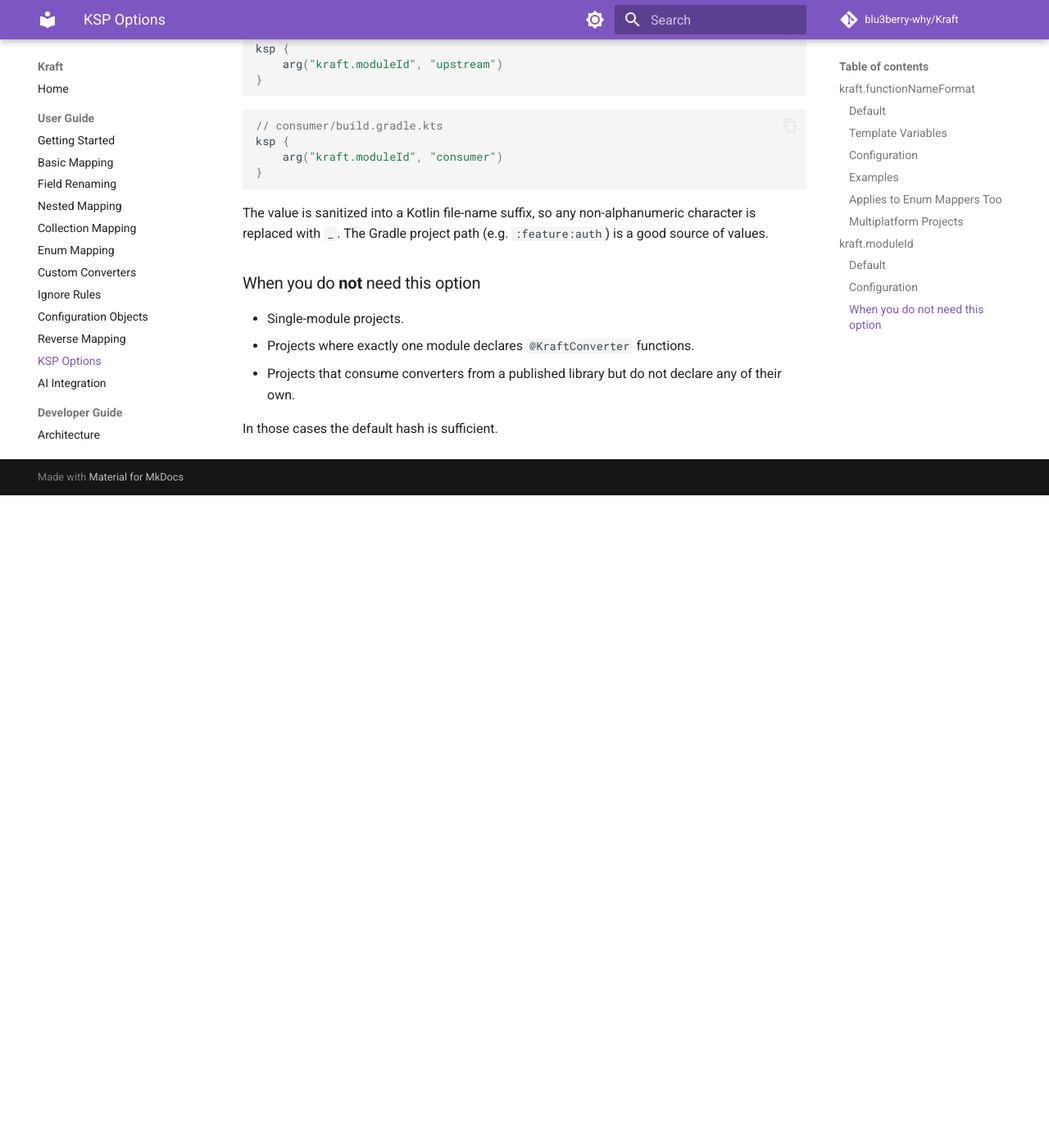
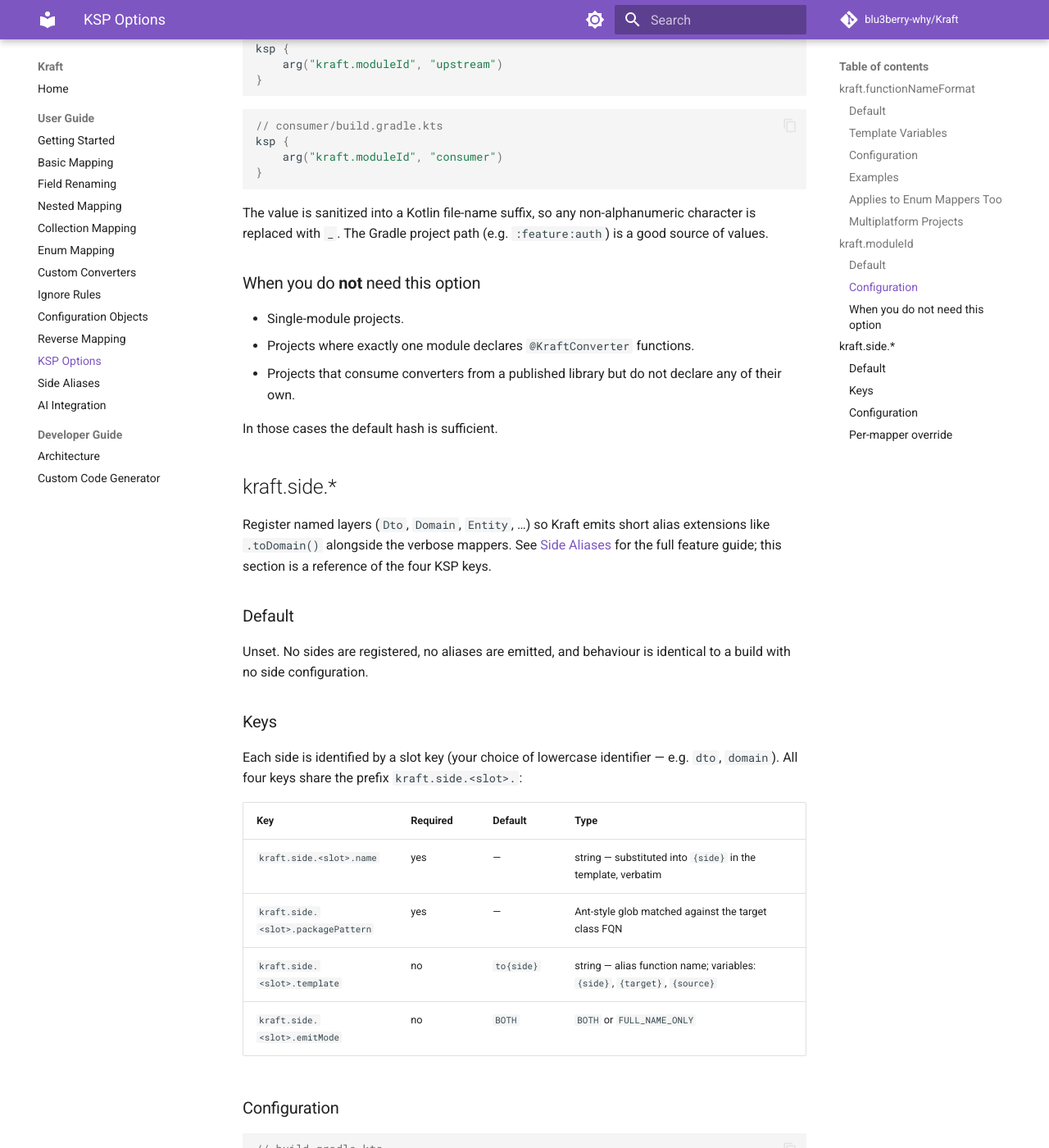
Before and after one commit to blu3berry-why/Kraft, an MkDocs documentation site: the page built from docs/user-guide/ksp-options.md, in a window 1280 px wide and 1400 px high, scrolled down 2848 px. Shown: the whole window at 82% size. Built offline with MkDocs 1.6.1 and Material for MkDocs 9.7.7, drawn with Linux system fonts in a browser that asks for light colours; comment, search, counter and statistics services are not loaded; before the commit the page ends 3452 px from its top, so only the background shows below that; some of the changed text lies outside the part shown.

Commit message:
docs: add side-aliases user guide and surface in feature lists
Adds dedicated docs/user-guide/side-aliases.md covering the kraft.side.*
KSP options, AliasEmitMode override, @MapReverse interaction, and error
modes. Cross-references from ksp-options.md, README.md Quick Reference
table, README and docs/index.md feature lists, and mkdocs.yml nav.

````diff
--- a/docs/user-guide/ksp-options.md
+++ b/docs/user-guide/ksp-options.md
@@ -132,3 +132,48 @@
 - Projects that consume converters from a published library but do not declare any of their own.
 
 In those cases the default hash is sufficient.
+
+## kraft.side.*
+
+Register named layers (`Dto`, `Domain`, `Entity`, …) so Kraft emits short alias extensions like `.toDomain()` alongside the verbose mappers. See [Side Aliases](side-aliases.md) for the full feature guide; this section is a reference of the four KSP keys.
+
+### Default
+
+Unset. No sides are registered, no aliases are emitted, and behaviour is identical to a build with no side configuration.
+
+### Keys
+
+Each side is identified by a slot key (your choice of lowercase identifier — e.g. `dto`, `domain`). All four keys share the prefix `kraft.side.<slot>.`:
+
+| Key | Required | Default | Type |
+|---|---|---|---|
+| `kraft.side.<slot>.name` | yes | — | string — substituted into `{side}` in the template, verbatim |
+| `kraft.side.<slot>.packagePattern` | yes | — | Ant-style glob matched against the target class FQN |
+| `kraft.side.<slot>.template` | no | `to{side}` | string — alias function name; variables: `{side}`, `{target}`, `{source}` |
+| `kraft.side.<slot>.emitMode` | no | `BOTH` | `BOTH` or `FULL_NAME_ONLY` |
+
+### Configuration
+
+```kotlin
+// build.gradle.kts
+ksp {
+    arg("kraft.side.dto.name",           "Dto")
+    arg("kraft.side.dto.packagePattern", "com.example.**.dto.**")
+
+    arg("kraft.side.domain.name",           "Domain")
+    arg("kraft.side.domain.packagePattern", "com.example.**.domain.**")
+}
+```
+
+For a `@MapConfig(source = CategoryDto::class, target = Category::class)` mapper where `Category` lives under `com.example.feature.domain`, this generates:
+
+```kotlin
+public fun CategoryDto.toCategory(): Category = /* … */
+
+/** Alias generated for side Domain (template = to{side}) */
+public fun CategoryDto.toDomain(): Category = toCategory()
+```
+
+### Per-mapper override
+
+A `@MapConfig` can opt out of (or into) alias emission via `aliasEmitMode = AliasEmitMode.{INHERIT, BOTH, FULL_NAME_ONLY}`. See [Side Aliases — Per-Mapper Override](side-aliases.md#per-mapper-override).
--- a/mkdocs.yml
+++ b/mkdocs.yml
@@ -57,6 +57,7 @@
       - Configuration Objects: user-guide/configuration-objects.md
       - Reverse Mapping: user-guide/reverse-mapping.md
       - KSP Options: user-guide/ksp-options.md
+      - Side Aliases: user-guide/side-aliases.md
       - AI Integration: user-guide/ai-integration.md
   - Developer Guide:
       - Architecture: developer-guide/architecture.md
````
Also changed, not shown: README.md (+2 -0 lines), docs/index.md (+1 -0 lines), docs/user-guide/side-aliases.md (added, +207 -0 lines).
